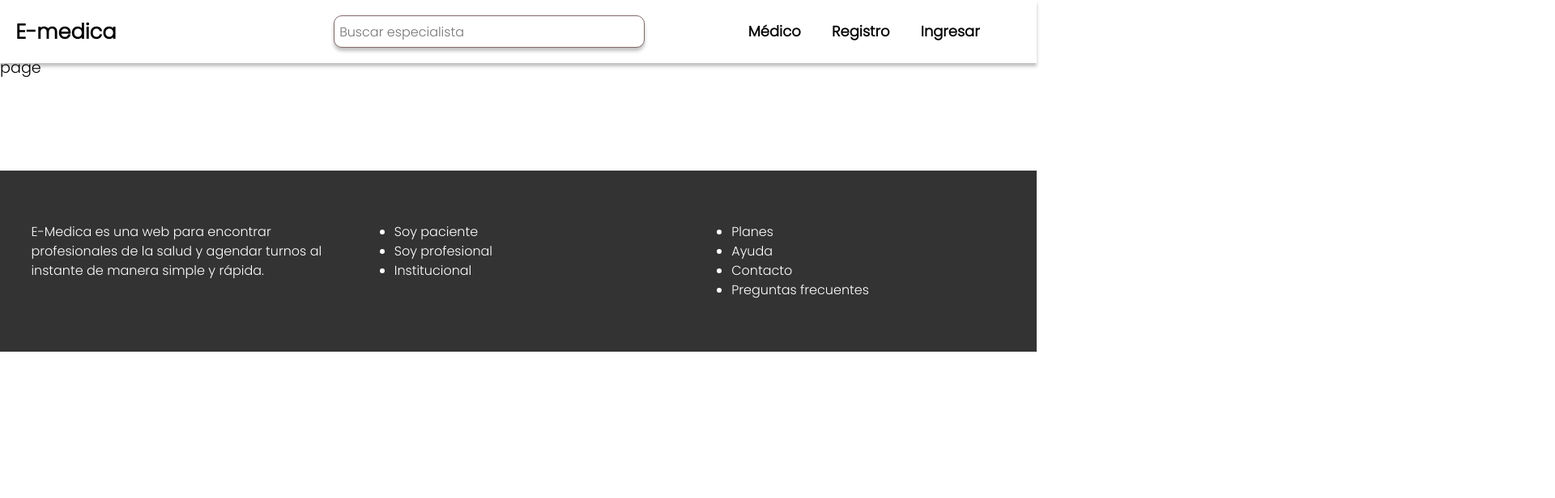
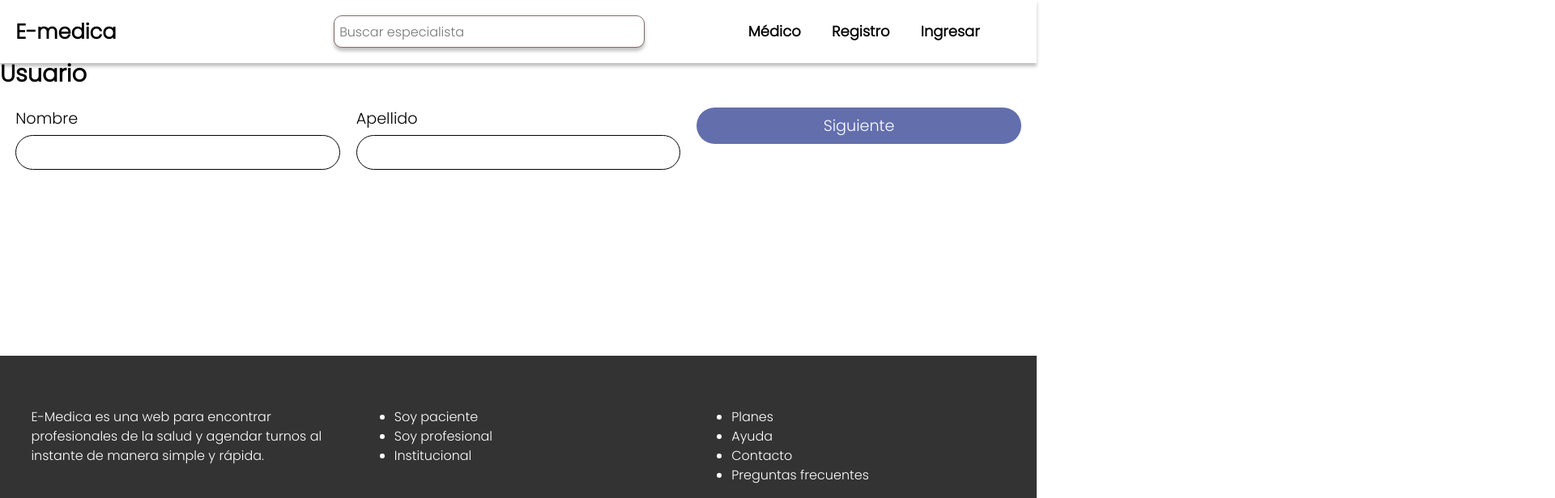
Before and after one commit to No-Country/NC-C11-31-E-Medica, a Next.js app in the folder client/: page /register in a window 1280 px wide. Shown: the top 616 px of the page at 81% size, 1920 px wide, since content can reach past the window. Built offline with nearby package versions, Linux system fonts and the light colour scheme.

Commit message:
fix[frontend]: add new rutes for register page

```diff
--- a/client/src/app/login/components/form-login/Form-submit-login.jsx
+++ b/client/src/app/login/components/form-login/Form-submit-login.jsx
@@ -35,7 +35,7 @@ const FormSubmitLogin = () => {
             required: {
               value: true,
               message: 'Ingrese un email para continuar'
-              }
+            }
             })
           }/>
           {errors.email?.type === 'required' && (
@@ -43,7 +43,7 @@ const FormSubmitLogin = () => {
             {errors.email?.message}
           </span>
           )}
-          <button type='submit' className='login-form-button-next' onClick={handlerChangeClassName}>Siguiente</button>
+          <button className='login-form-button-next' onClick={handlerChangeClassName}>Siguiente</button>
         </div>
 
         <div className={`${inputClassName ? 'login-form-password-cont-false' : 'login-form-password-cont-true'}`}>
--- a/client/src/app/login/components/form-register/Form-register.jsx
+++ b/client/src/app/register/form-register/Form-register.jsx
@@ -2,7 +2,7 @@
 import { useForm } from 'react-hook-form'
 import { useState } from 'react'
 import FormInput from './Form-input'
-import postDataRegister from '../../hook/post-data-register'
+import postDataRegister from '../hook/post-data-register'
 
 export const FormRegister = () => {
   const [stateForm, setStateForm] = useState(false)
--- a/client/src/app/register/page.js
+++ b/client/src/app/register/page.js
@@ -1,5 +1,13 @@
+import { FormRegister } from "./form-register/Form-register"
+
 const Page = () => {
-  return <div>page</div>
+  return (
+    <section className='register'>
+      <div className='register-img-cont'></div>
+      <h1 className='register-title'>Usuario</h1>
+      <FormRegister />
+    </section>
+  )
 }
 
 export default Page
--- a/client/src/app/styles/main.scss
+++ b/client/src/app/styles/main.scss
@@ -5,4 +5,4 @@
 // ? LOGIN-REGISTER
 
 @use '../login/components/form-login/form-login';
-@use '../login/components/form-register/form-register';
+@use '../register/form-register/form-register';
```
Also changed, not shown: client/src/app/register/_login-register.scss (renamed from client/src/app/login/_login-register.scss), client/src/app/register/form-register/Form-input.jsx (renamed from client/src/app/login/components/form-register/Form-input.jsx), client/src/app/register/form-register/_form-register.scss (renamed from client/src/app/login/components/form-register/_form-register.scss), client/src/app/register/hook/post-data-register.js (renamed from client/src/app/login/hook/post-data-register.js).
